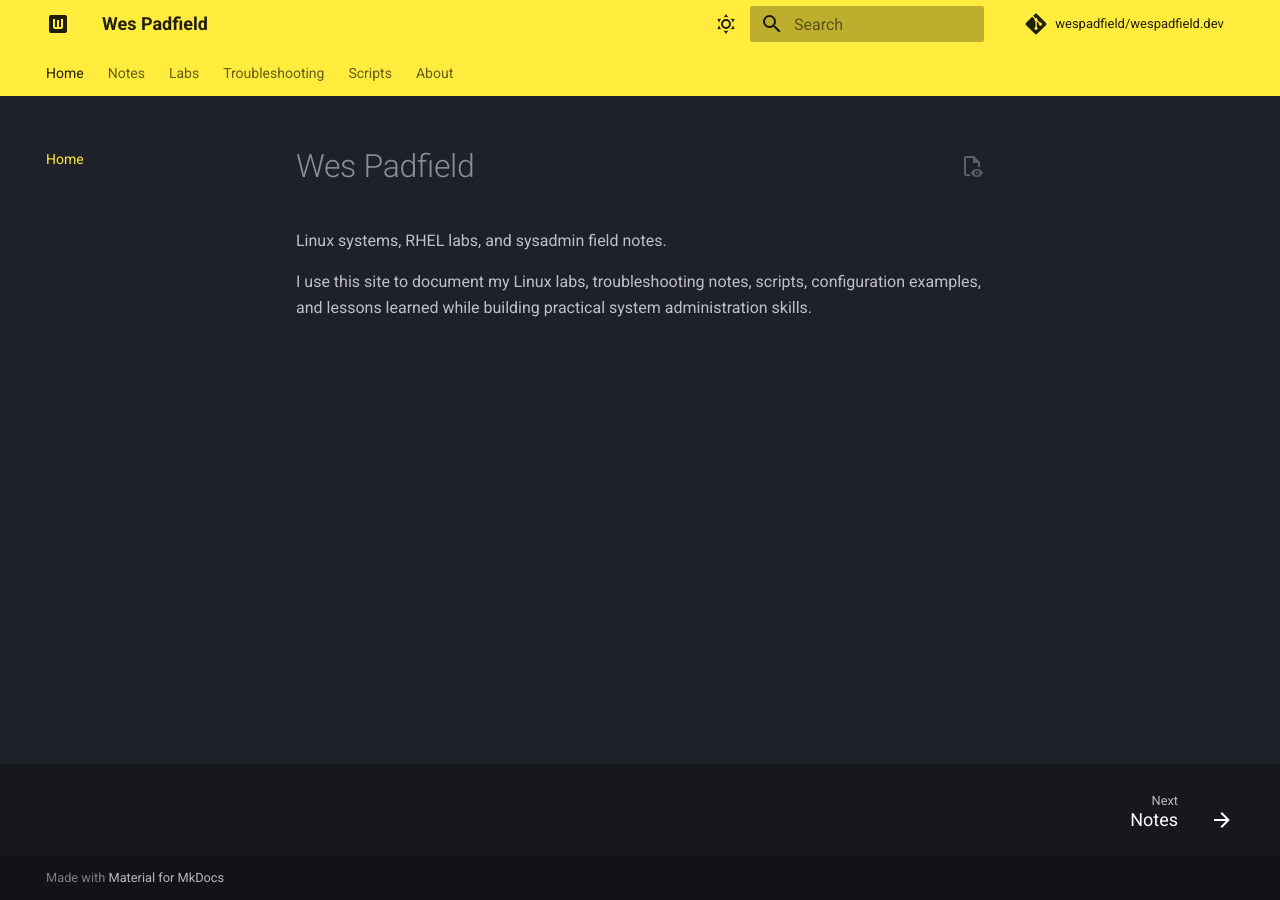
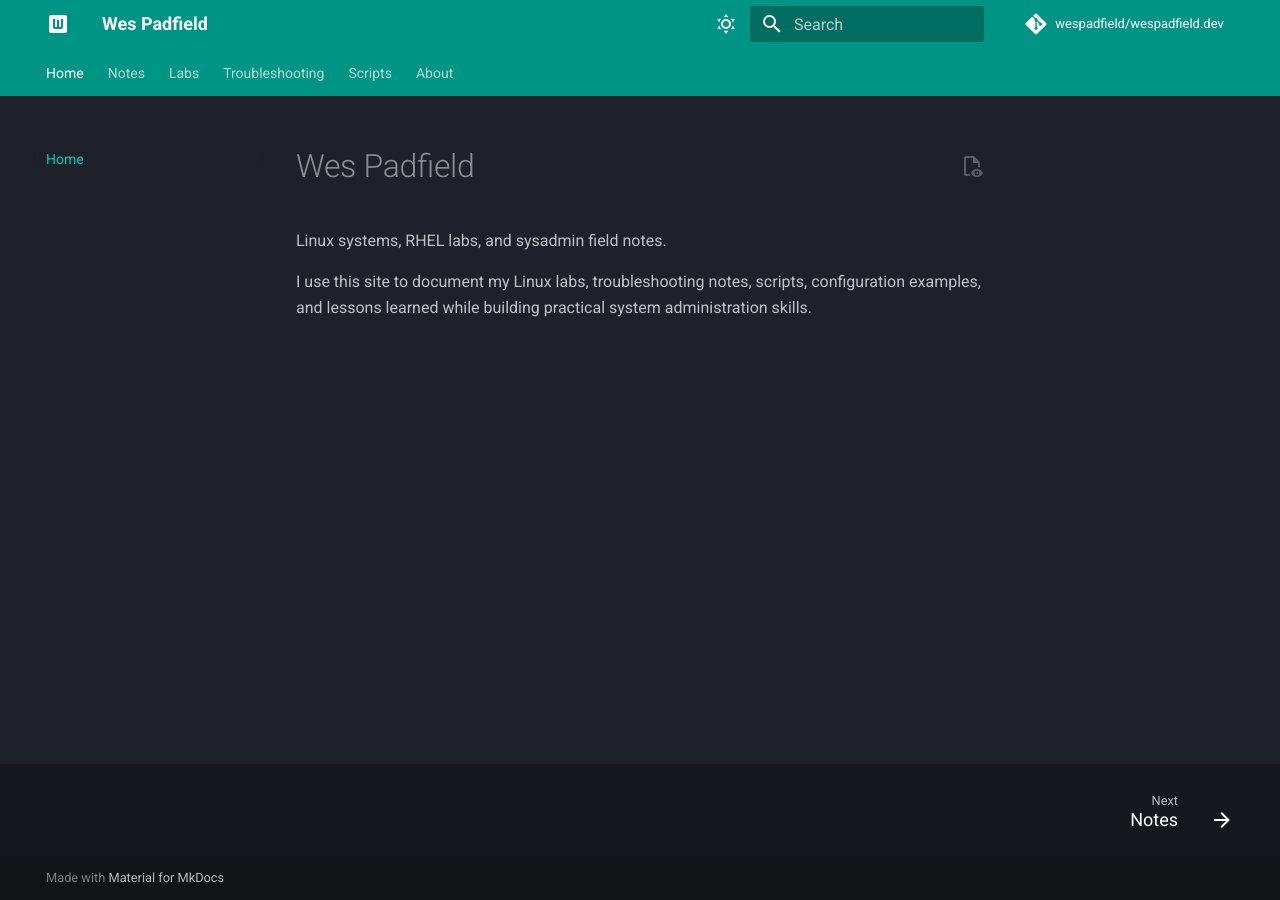
Before and after one commit to wespadfield/wespadfield.dev, an MkDocs documentation site: the page built from docs/index.md, in a window 1280 px wide. Built offline with MkDocs 1.6.1 and Material for MkDocs 9.7.7, drawn with Linux system fonts in a browser that asks for light colours; comment, search, counter and statistics services are not loaded.

Commit message:
Changed colors again

```diff
--- a/mkdocs.yml
+++ b/mkdocs.yml
@@ -18,16 +18,16 @@ theme:
       toggle:
         icon: material/weather-sunny
         name: Dark mode
-      primary: yellow
-      accent: blue
+      primary: teal
+      accent: indigo
 
     # Light Mode
     - scheme: default
       toggle:
         icon: material/weather-night
         name: Light mode
-      primary: blue
-      accent: yellow
+      primary: teal
+      accent: indigo
   font:
     text: Roboto
     code: Roboto Mono
```
